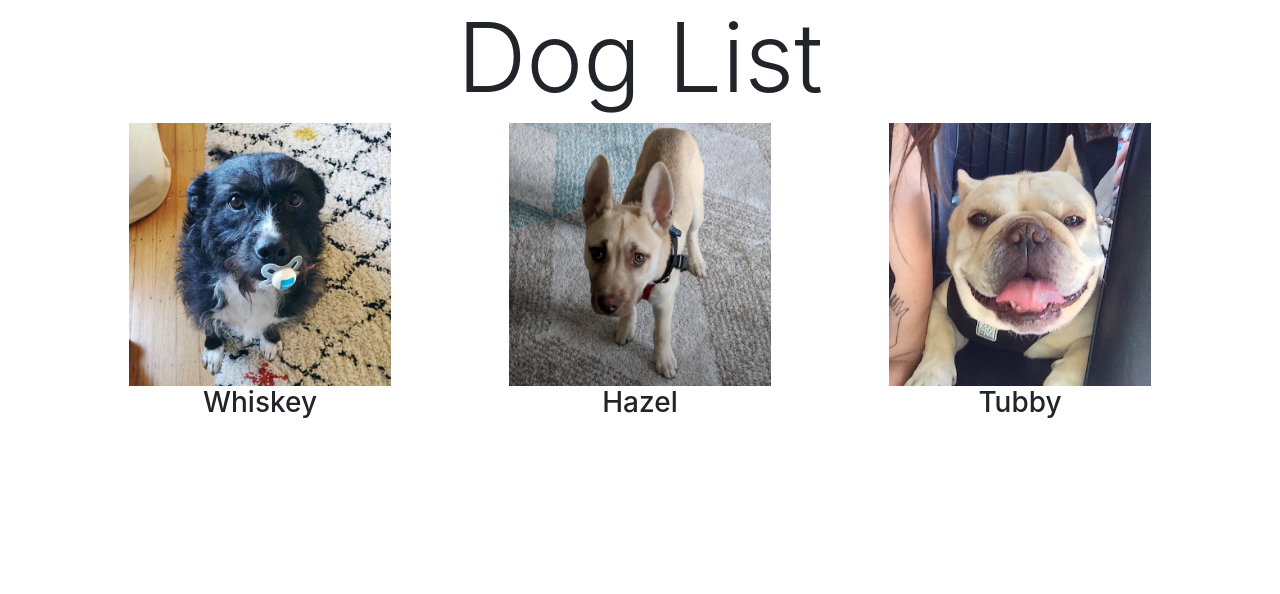
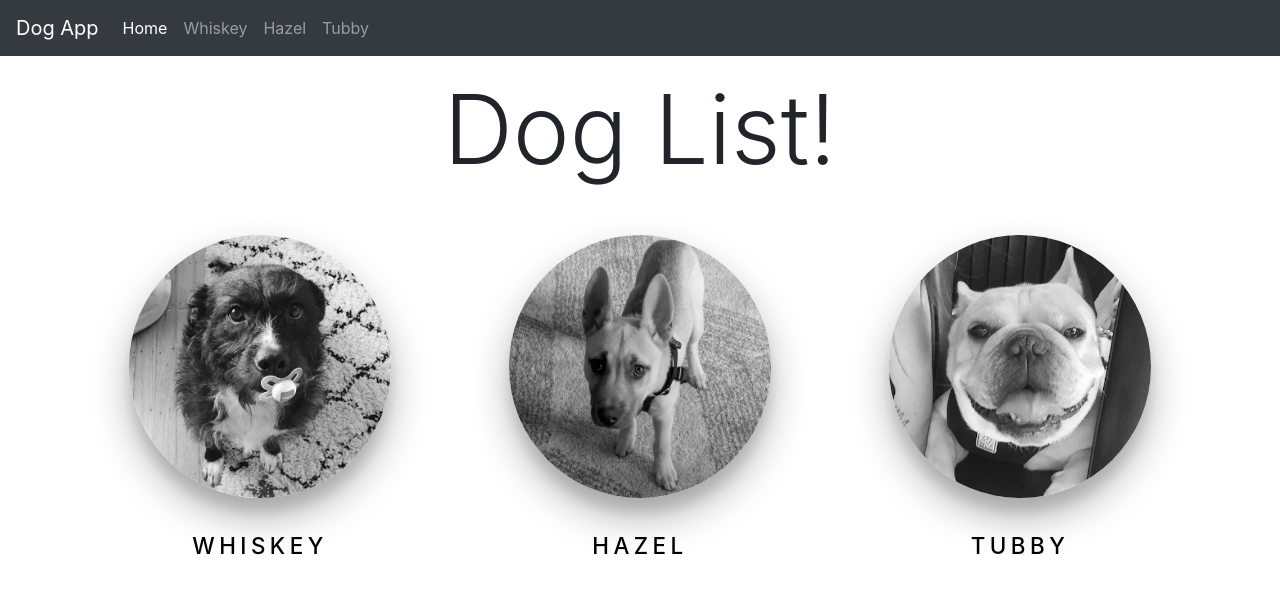
Before and after one commit to willworth/routerDogApp, a React (Create React App) app: page /dogs in a window 1280 px wide. Shown: the top 594 px of the page. Built offline with nearby package versions, Linux system fonts and the light colour scheme.

Commit message:
style final

```diff
--- a/src/App.js
+++ b/src/App.js
@@ -1,11 +1,11 @@
 import React, { Component } from "react";
-import { Switch, Route } from "react-router-dom";
+import Routes from "./Routes";
+import Navbar from "./NavBar";
+import whiskey from "./images/whiskey.jpg";
+import tubby from "./images/tubby.jpg";
+import hazel from "./images/hazel.jpg";
 import "./App.css";
-import Doglist from "./DogList";
-import whiskey from "./images/whiskey.jpg";
-import hazel from "./images/hazel.jpg";
-import tubby from "./images/tubby.jpg";
-import DogDetails from "./DogDetails";
+
 class App extends Component {
   static defaultProps = {
     dogs: [
@@ -41,24 +41,14 @@ class App extends Component {
       }
     ]
   };
-
   render() {
-    const getDog = props => {
-      let name = props.match.params.name;
-      let currentDog = this.props.dogs.find(
-        dog => dog.name.toLowerCase() === name.toLowerCase()
-      );
-      return <DogDetails {...props} dog={currentDog} />;
-    };
     return (
-      <Switch>
-        <Route
-          exact
-          path="/dogs"
-          render={() => <Doglist dogs={this.props.dogs} />}
-        />
-        <Route exact path="/dogs/:name" render={getDog} />
-      </Switch>
+      <div>
+        <Navbar dogs={this.props.dogs} />
+        <div className="container">
+          <Routes dogs={this.props.dogs} />
+        </div>
+      </div>
     );
   }
 }
--- a/src/DogDetails.css
+++ b/src/DogDetails.css
@@ -1,3 +1,11 @@
-.DogDetails img {
-  width: 75%;
+.DogDetails-card {
+  box-shadow: 0 19px 38px rgba(0, 0, 0, 0.3), 0 15px 12px rgba(0, 0, 0, 0.1);
 }
+
+.DogDetails-card img {
+  filter: grayscale();
+  transition: 0.4s filter ease;
+}
+.DogDetails-card:hover img {
+  filter: none;
+}
--- a/src/DogDetails.js
+++ b/src/DogDetails.js
@@ -1,20 +1,18 @@
 import React, { Component } from "react";
+import { Link } from "react-router-dom";
 import "./DogDetails.css";
-import { Link } from "react-router-dom";
-export default class DogDetails extends Component {
+
+class DogDetails extends Component {
   render() {
     let { dog } = this.props;
     return (
-      <div className="container">
       <div className="DogDetails row justify-content-center mt-5">
         <div className="col-11 col-lg-5">
           <div className="DogDetails-card card">
             <img className="card-img-top" src={dog.src} alt={dog.name} />
             <div className="card-body">
               <h2 className="card-title">{dog.name}</h2>
-                <h4 className="card-subtitle text-muted">
-                  {dog.age} years old
-                </h4>
+              <h4 className="card-subtitle text-muted">{dog.age} years old</h4>
             </div>
             <ul className="list-group list-group-flush">
               {dog.facts.map((fact, i) => (
@@ -24,10 +22,9 @@ export default class DogDetails extends Component {
               ))}
             </ul>
             <div className="card-body">
-                <Link className="btn btn-info" to="/dogs">
-                  Go back
+              <Link to="/dogs" className="btn btn-info">
+                Go Back
               </Link>
-              </div>
             </div>
           </div>
         </div>
@@ -35,3 +32,4 @@ export default class DogDetails extends Component {
     );
   }
 }
+export default DogDetails;
--- a/src/DogList.css
+++ b/src/DogList.css
@@ -1,3 +1,44 @@
 .Dog img {
   width: 75%;
+  filter: grayscale();
+  border-radius: 50%;
+  box-shadow: 0 19px 38px rgba(0, 0, 0, 0.3), 0 15px 12px rgba(0, 0, 0, 0.1);
+  transition: 0.4s filter ease;
 }
+.Dog:hover img {
+  filter: none;
+}
+
+.Dog .underline {
+  text-decoration: none;
+  border: 4px solid transparent;
+  display: inline-block;
+  vertical-align: top;
+  line-height: 36px;
+  text-transform: uppercase;
+  color: black;
+  letter-spacing: 0.2em;
+  text-align: center;
+  font-size: 1.4rem;
+  margin: 10px;
+  position: relative;
+}
+
+.underline::after {
+  width: 0%;
+  height: 4px;
+  display: block;
+  background-color: #fff;
+  content: " ";
+  position: absolute;
+  top: 34px;
+  left: 50%;
+  transition: left 0.4s cubic-bezier(0.215, 0.61, 0.355, 1),
+    width 0.4s cubic-bezier(0.215, 0.61, 0.355, 1);
+}
+
+.Dog:hover .underline::after {
+  width: 100%;
+  top: 34px;
+  left: 0;
+}
--- a/src/DogList.js
+++ b/src/DogList.js
@@ -1,24 +1,26 @@
 import React, { Component } from "react";
+import { Link } from "react-router-dom";
 import "./DogList.css";
 
 class DogList extends Component {
   render() {
     return (
       <div className="DogList">
-        <h1 className="display-1 text-center">Dog List</h1>
-        <div className="container">
-          <div className="row">
-            {this.props.dogs.map(d => (
-              <div className="Dog col-md-6 col-lg-4 text-center" key={d.name}>
-                <img src={d.src} alt={d.name} />
-                <h3>{d.name}</h3>
-              </div>
-            ))}
-          </div>
+        <h1 className="display-1 text-center mt-3 mb-5">Dog List!</h1>
+        <div className="row">
+          {this.props.dogs.map(d => (
+            <div className="Dog col-lg-4 text-center" key={d.name}>
+              <img src={d.src} alt={d.name} />
+              <h3 className="mt-3">
+                <Link className="underline" to={`/dogs/${d.name}`}>
+                  {d.name}
+                </Link>
+              </h3>
+            </div>
+          ))}
         </div>
       </div>
     );
   }
 }
-
 export default DogList;
--- /dev/null
+++ b/src/NavBar.js
@@ -0,0 +1,44 @@
+import React, { Component } from "react";
+import { NavLink, Link } from "react-router-dom";
+
+class Navbar extends Component {
+  render() {
+    const dogLinks = this.props.dogs.map(dog => (
+      <li className="nav-item" key={dog.name}>
+        <NavLink exact to={`/dogs/${dog.name}`} className="nav-link">
+          {dog.name}
+        </NavLink>
+      </li>
+    ));
+    return (
+      <nav className="navbar navbar-expand-lg navbar-dark bg-dark">
+        <Link className="navbar-brand" to="/dogs">
+          Dog App
+        </Link>
+
+        <button
+          className="navbar-toggler"
+          type="button"
+          data-toggle="collapse"
+          data-target="#navbarNav"
+          aria-controls="navbarNav"
+          aria-expanded="false"
+          aria-label="Toggle navigation"
+        >
+          <span className="navbar-toggler-icon" />
+        </button>
+        <div className="collapse navbar-collapse" id="navbarNav">
+          <ul className="navbar-nav">
+            <li className="nav-item">
+              <NavLink exact to="/dogs" className="nav-link">
+                Home
+              </NavLink>
+            </li>
+            {dogLinks}
+          </ul>
+        </div>
+      </nav>
+    );
+  }
+}
+export default Navbar;
--- /dev/null
+++ b/src/Routes.js
@@ -0,0 +1,28 @@
+import React, { Component } from "react";
+import { Switch, Route, Redirect } from "react-router-dom";
+import DogList from "./DogList";
+import DogDetails from "./DogDetails";
+
+class Routes extends Component {
+  render() {
+    const getDog = props => {
+      let name = props.match.params.name;
+      let currentDog = this.props.dogs.find(
+        dog => dog.name.toLowerCase() === name.toLowerCase()
+      );
+      return <DogDetails {...props} dog={currentDog} />;
+    };
+    return (
+      <Switch>
+        <Route
+          exact
+          path="/dogs"
+          render={() => <DogList dogs={this.props.dogs} />}
+        />
+        <Route exact path="/dogs/:name" render={getDog} />
+        <Redirect to="/dogs" />
+      </Switch>
+    );
+  }
+}
+export default Routes;
```
Lines whose indentation alone changed are shown as unchanged.
